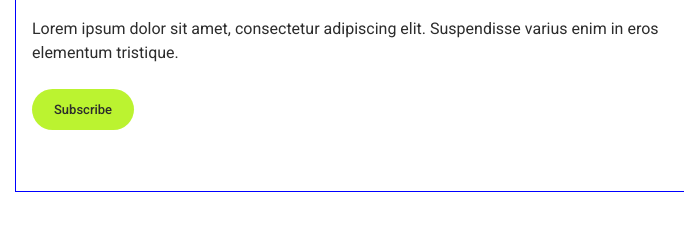
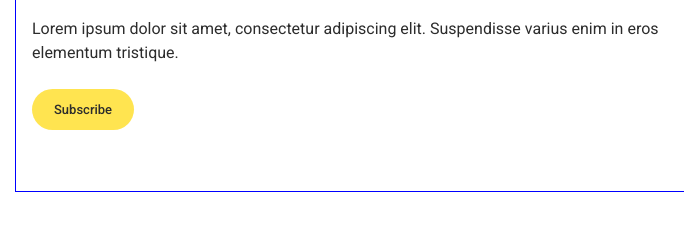
Before and after one commit to ViktoriaRosovska/foodsta-team-project, a plain HTML site: page index.html in a window 1280 px wide. In both pictures the pointer is over the button "Subscribe". Shown: the part 246-476 px from the top of the page, 0-684 px from the left. Drawn offline with nearby package versions, Linux system fonts and the light colour scheme.

Commit message:
додала hover,focus на кнопку

```diff
--- a/css/style.css
+++ b/css/style.css
@@ -179,6 +179,11 @@ body {
     padding: 11px 22px;
 }
 
+.sub-btn:hover,
+.sub-btn:focus {
+    background-color: #FFE450;
+}
+
 /** ============================== /SUBSRIBE ============================== **/
 
 /** ============================== FOOTER ============================== **/
```
